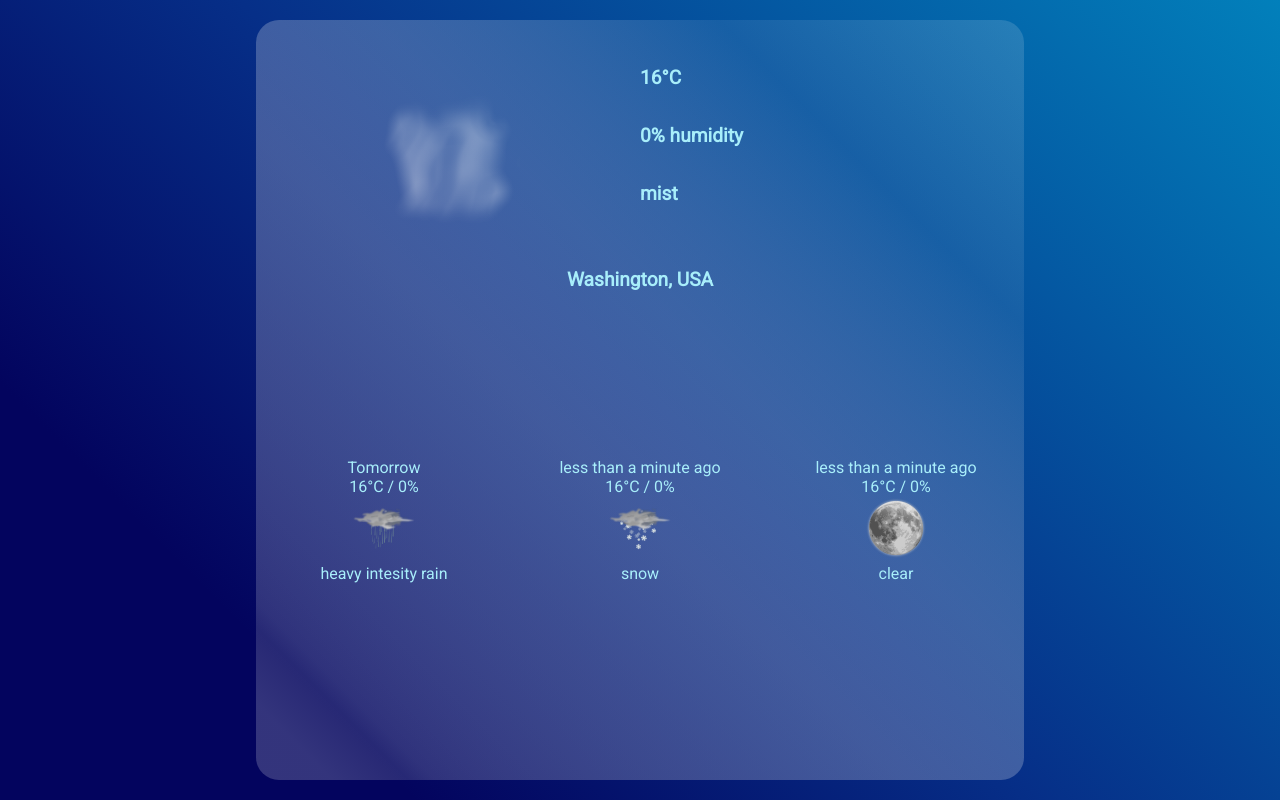
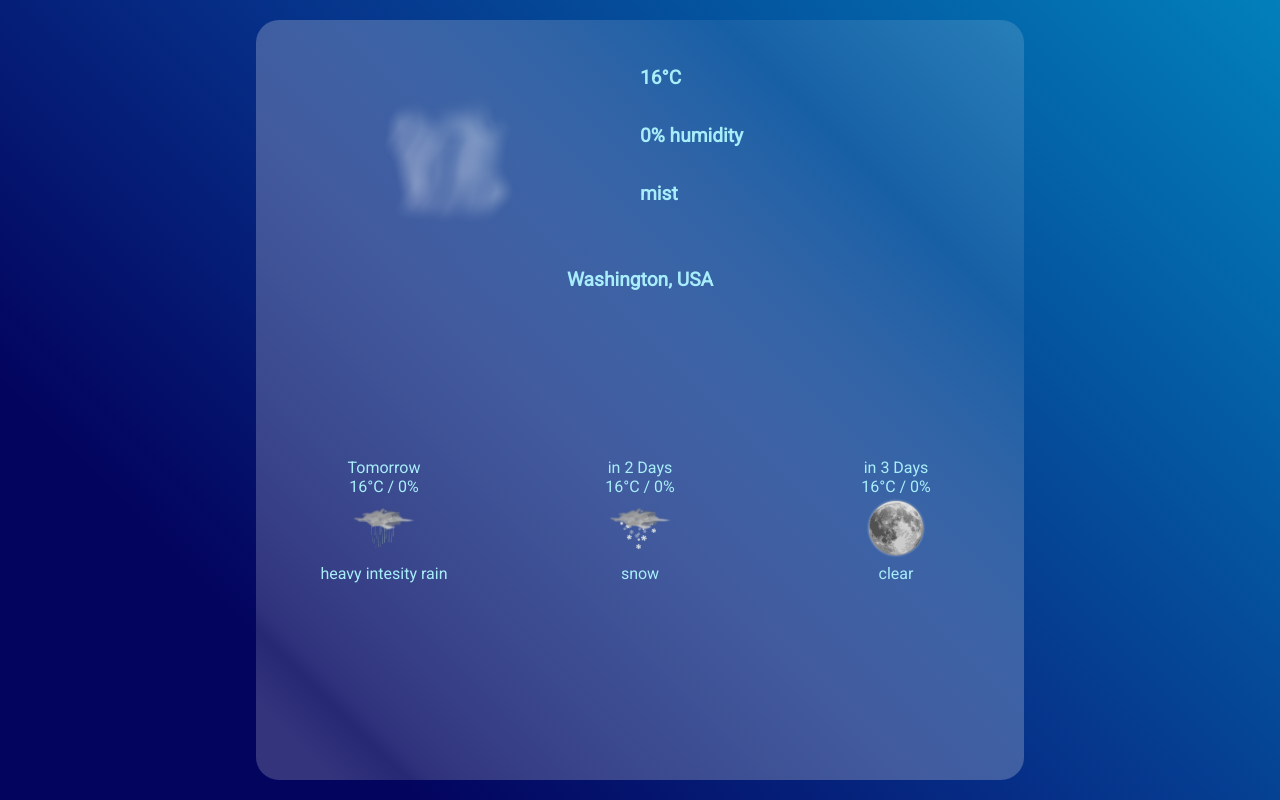
Before and after one commit to VictoriaStudios/nextJsAcademind, a Next.js app: page / in a window 1280 px wide. Built offline with nearby package versions, Linux system fonts and the light colour scheme; no server answers.

Commit message:
Removed date-fns dependency and hard coded forecast time display.

```diff
--- a/components/Forecast.js
+++ b/components/Forecast.js
@@ -1,4 +1,3 @@
-import { formatDistance } from "date-fns"
 import useIdToWeatherString from "../utils/useIdToWeatherString"
 import useToCelsius from "../utils/useToCelsius"
 import WeatherSymbol from "./WeatherSymbol"
@@ -6,9 +5,6 @@ import WeatherSymbol from "./WeatherSymbol"
 
 function Forecast(props) {
     const data = props.dayWeather
-    const now = Date.now()
-
-
 
 
     return (
@@ -16,9 +12,13 @@ function Forecast(props) {
             <div style={{height:"100%"}}>
                 {props.index === 0 ? (
                     <div>Tomorrow</div>
-                ) : (
-                    <div>{formatDistance(data.dt * 1000, now, { addSuffix: true })}</div>
-                )}
+                ) : ('')}
+                {props.index === 1 ? (
+                    <div>in 2 Days</div>
+                ) : ('')}
+                {props.index === 2 ? (
+                    <div>in 3 Days</div>
+                ) : ('')}
 
                 <div>{(useToCelsius(data.temp.day))}°C / {data.humidity}%</div>
                 <WeatherSymbol dayWeather={data} imgWidth={props.imgWidth} imgHeight={props.imgHeight} className="forecastSymbol" />
--- a/package.json
+++ b/package.json
@@ -8,7 +8,6 @@
     "lint": "next lint"
   },
   "dependencies": {
-    "date-fns": "^2.28.0",
     "next": "^12.1.0",
     "react": "17.0.2",
     "react-dom": "17.0.2"
```
Also changed, not shown: 1 other file (tests, documents, lock files or other folders).
